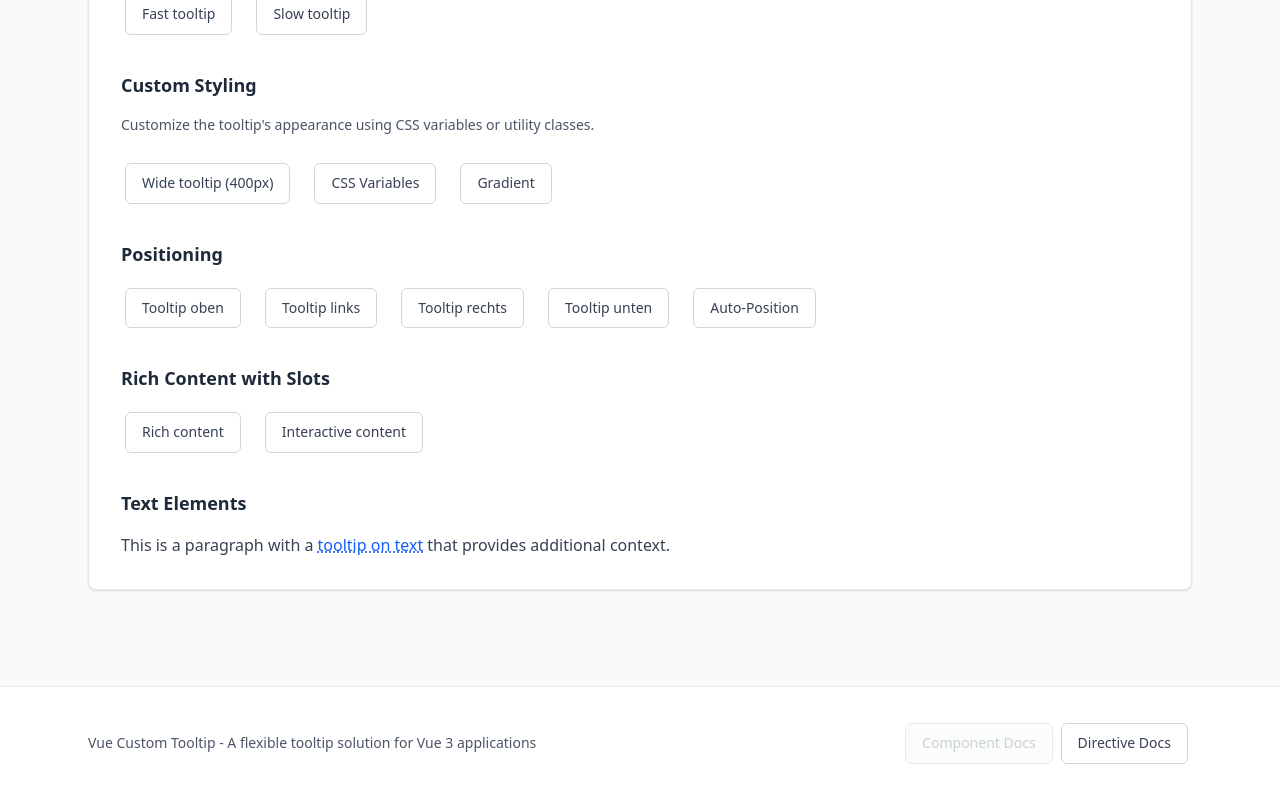
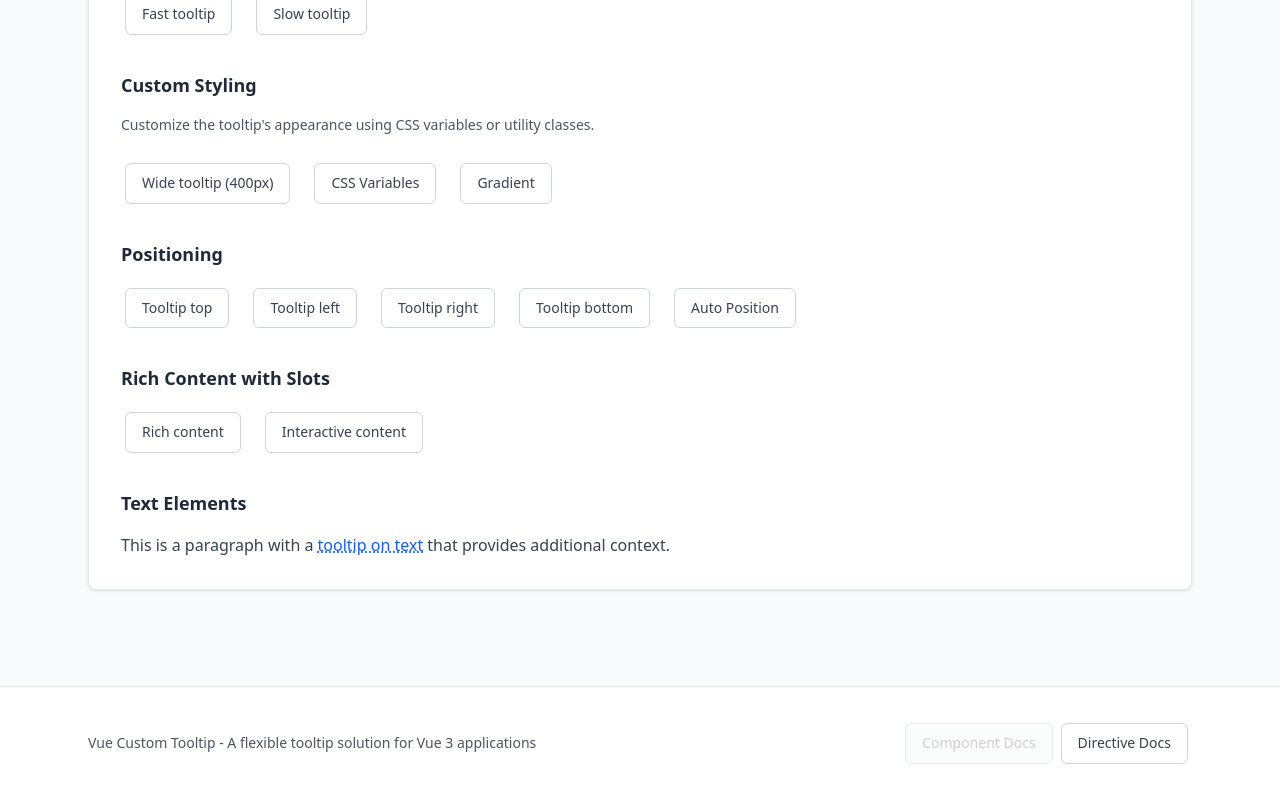
Before and after one commit to borsTiHD/vue-custom-tooltip, a Vue app: page / in a window 1280 px wide. Shown: the part 1072-1872 px from the top of the page. Built offline with nearby package versions, Linux system fonts and the light colour scheme.

Commit message:
fix: update tooltip content and labels to English for consistency

```diff
--- a/src/components/tooltip/TooltipExample.vue
+++ b/src/components/tooltip/TooltipExample.vue
@@ -147,29 +147,29 @@ import Button from '@/components/Button.vue'
         Positioning
       </h3>
       <div class="flex gap-4 items-center">
-        <!-- Tooltip oben -->
-        <Tooltip content="Erscheint oben" position="top">
-          <Button label="Tooltip oben" />
+        <!-- Tooltip top -->
+        <Tooltip content="Appears at the top" position="top">
+          <Button label="Tooltip top" />
         </Tooltip>
 
-        <!-- Tooltip links -->
-        <Tooltip content="Erscheint links" position="left">
-          <Button label="Tooltip links" />
+        <!-- Tooltip left -->
+        <Tooltip content="Appears at the left" position="left">
+          <Button label="Tooltip left" />
         </Tooltip>
 
-        <!-- Tooltip rechts -->
-        <Tooltip content="Erscheint rechts" position="right">
-          <Button label="Tooltip rechts" />
+        <!-- Tooltip right -->
+        <Tooltip content="Appears at the right" position="right">
+          <Button label="Tooltip right" />
         </Tooltip>
 
-        <!-- Tooltip unten -->
-        <Tooltip content="Erscheint unten" position="bottom">
-          <Button label="Tooltip unten" />
+        <!-- Tooltip bottom -->
+        <Tooltip content="Appears at the bottom" position="bottom">
+          <Button label="Tooltip bottom" />
         </Tooltip>
 
-        <!-- Automatische Positionierung -->
-        <Tooltip content="Automatisch positioniert" position="auto">
-          <Button label="Auto-Position" />
+        <!-- Automatic positioning -->
+        <Tooltip content="Automatically positioned" position="auto">
+          <Button label="Auto Position" />
         </Tooltip>
       </div>
     </div>
```
